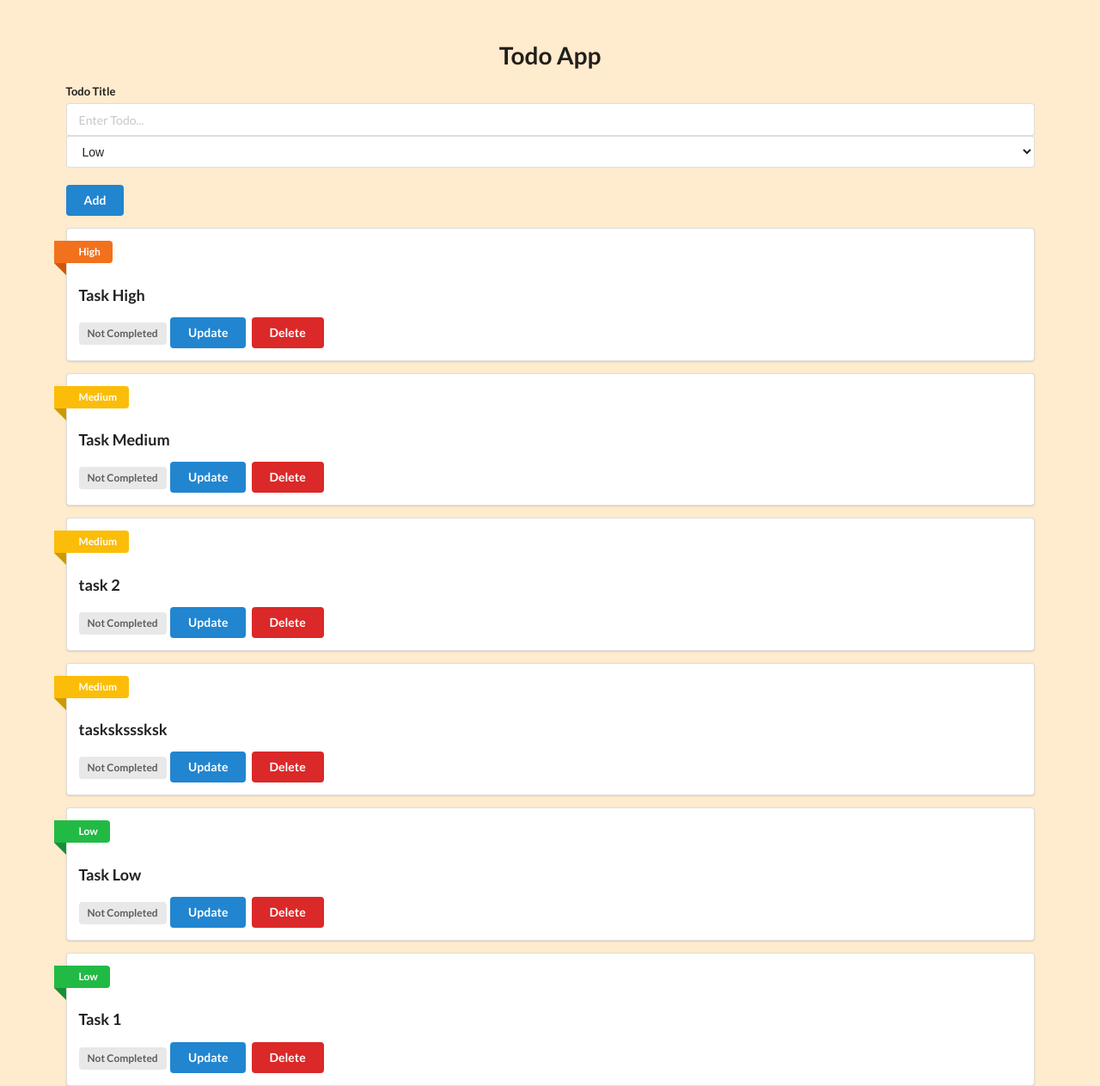
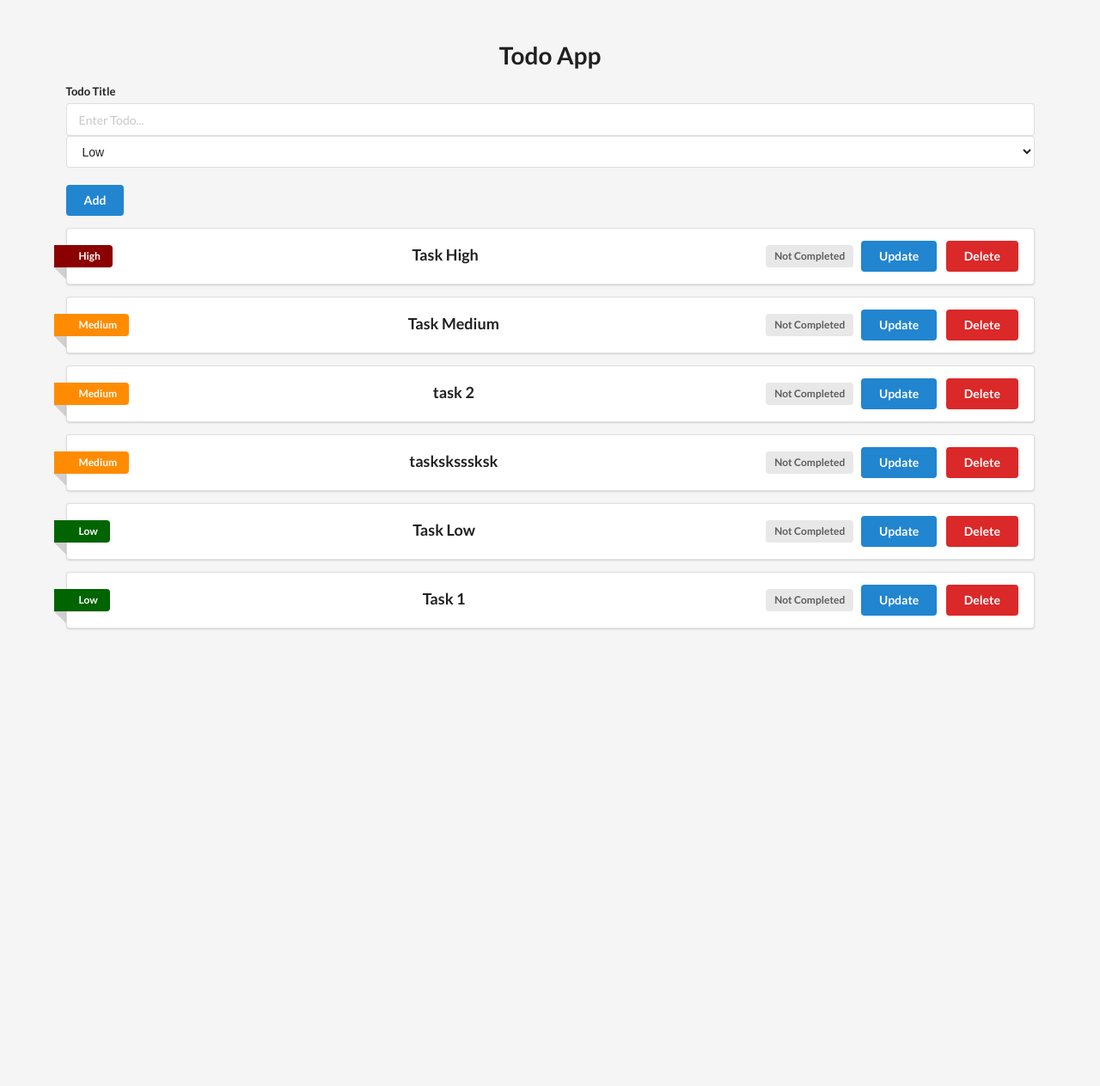
Before and after one commit to naverazafar/todo-list, a Flask app: page / in a window 1280 px wide. Shown: the whole page at 86% size. After the commit the page ends 732 px from the top, so only its background shows below. Run offline with Flask 3, Linux system fonts and the light colour scheme; data comes from the database, SQL or seed files in the repository; both versions use the stored data as it was after the commit; some libraries are stand-ins or nearby versions.

Commit message:
added basic styling ui

```diff
--- a/static/style.css
+++ b/static/style.css
@@ -1,3 +1,23 @@
 body {
-    background-color: blanchedalmond;
+    background-color: whitesmoke;
 }
+
+.priority-high {
+    background-color: darkred !important;
+    color: white !important;
+}
+
+.priority-medium {
+    background-color: darkorange !important;
+    color: white !important;
+}
+
+.priority-low {
+    background-color: darkgreen !important;
+    color: white !important;
+}
+
+/* .ui.segment {
+    background-color: #a3b18a;
+}
+ */
--- a/templates/base.html
+++ b/templates/base.html
@@ -30,21 +30,24 @@
 
     {% for todo in todo_list %}
     <div class="ui segment">
+            <div style="display:flex; align-items:center; justify-content:space-between;">
 
-                <div class="ui right floated content">
+                <div class="two wide column">
                     {% if todo.priority == "High" %}
-                        <span class="ui orange ribbon label">High</span>
+                        <span class="ui ribbon label priority-high">High</span>
                     {% elif todo.priority == "Medium" %}
-                        <span class="ui yellow ribbon label">Medium</span>
+                        <span class="ui ribbon label  priority-medium">Medium</span>
                     {% elif todo.priority == "Low" %}
-                        <span class="ui green ribbon label">Low</span>
+                        <span class="ui ribbon label  priority-low">Low</span>
                     {% endif %}
                 </div>
 
+                <div class="six wide column">
                    <h3 class="ui big header"> {{ todo.title }} </h3>
+                </div>
 
 
-            <div class="ui right floated content">
+                <div class="four wide column" style="display:flex; align-items:center; justify-content:flex-end; gap:0.5em; flex-wrap: nowrap;">
                     {% if todo.complete == False %}
                         <span class="ui gray label">Not Completed</span>
                     {% else %}
@@ -53,7 +56,10 @@
 
                     <a class="ui blue button" href="/update/{{ todo.id }}">Update</a>
                     <a class="ui red button" href="/delete/{{ todo.id }}">Delete</a>
+
                 </div>
+            </div>
+
     </div>
     {% endfor %}
 </div>
```
Also changed, not shown: instance/db.sqlite. Lines whose indentation alone changed are shown as unchanged.
